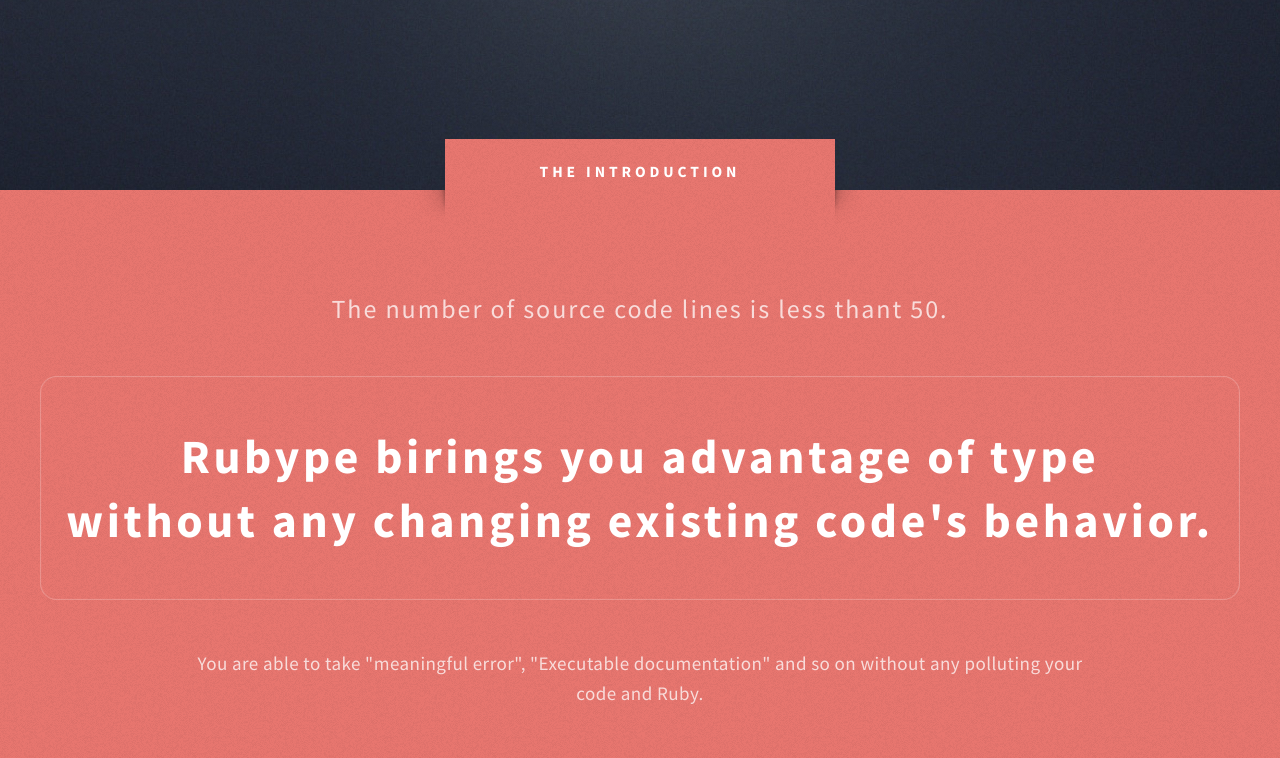
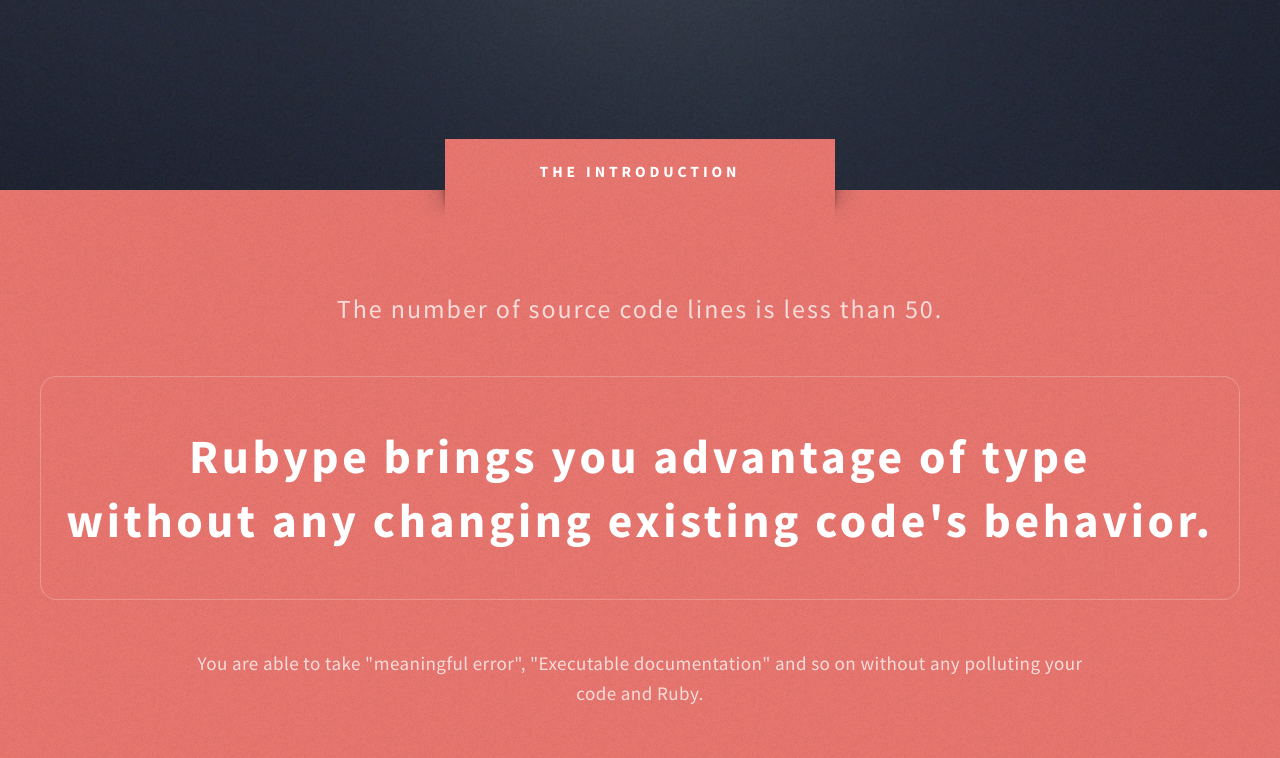
Before and after one commit to gogotanaka/rubype.github.io, a plain HTML site: page index.html in a window 1280 px wide. Shown: the part 434-1192 px from the top of the page. Drawn offline with Linux system fonts and the light colour scheme.

Commit message:
Fix typos

```diff
--- a/index.html
+++ b/index.html
@@ -41,9 +41,9 @@
 			<div id="intro-wrapper" class="wrapper style1">
 				<div class="title">The Introduction</div>
 				<section id="intro" class="container">
-					<p class="style1">The number of source code lines is less thant 50.</p>
+					<p class="style1">The number of source code lines is less than 50.</p>
 					<p class="style2">
-						Rubype birings you advantage of type<br class="mobile-hide" />
+						Rubype brings you advantage of type<br class="mobile-hide" />
 						without any changing existing code's behavior.
 					</p>
 					<p class="style3">You are able to take "meaningful error", "Executable documentation" and so on without any polluting your code and Ruby.</p>
```
